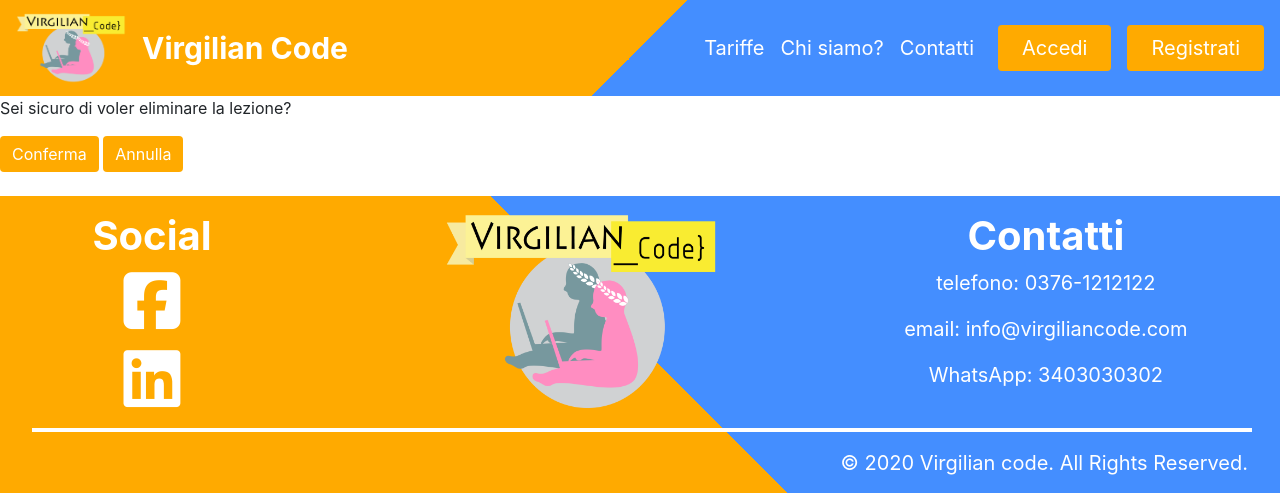
After one commit to 241253/progetto_tecnologie_web, a Django app: page /user_cart/cart/remove/1/ in a window 1280 px wide. The commit adds this page. Shown: the top 493 px of the page. Run offline with Django 3.2, Linux system fonts and the light colour scheme; data comes from the database, SQL or seed files in the repository; some libraries are stand-ins or nearby versions.

Commit message:
Z: piccole modifiche

```diff
--- a/user_cart/models.py
+++ b/user_cart/models.py
@@ -24,3 +24,10 @@ class CartDetail(models.Model):
 
     def __str__(self):
         return f'id: {self.id} - Cart_id: {self.cart.id} - Product_id: {self.product_id}'
+
+class PurchasedLessons(models.Model):
+    lesson = models.ForeignKey(Lesson, on_delete=models.CASCADE, null=True)
+    user = models.ForeignKey(User, on_delete=models.CASCADE, null=True)
+
+    def __str__(self):
+        return f'id: {self.id} - Lesson_title: {self.lesson.title} - User_name: {self.user.username} - # {self.lesson.id} - # {self.user.id}'
--- a/user_cart/templates/user_cart/cart.html
+++ b/user_cart/templates/user_cart/cart.html
@@ -16,7 +16,11 @@
                     <h3>{{ lesson.title }}</h3>
                     <p>Descrizione: {{ lesson.description }}</p>
                     <p>Prezzo: {{ lesson.price }}</p>
-                    <a class="btn btn-primary" href="#">Rimuovi</a>
+                    {% for cart_detail in cart_details %}
+                        {% if cart_detail.product_id == lesson.id %}
+                            <a class="btn btn-primary" href="{% url 'cart_remove' cart_detail.id %}">Rimuovi</a>
+                        {% endif %}
+                    {% endfor %}
                 </div>
                 <hr></hr>
             {% endfor %}
--- /dev/null
+++ b/user_cart/templates/user_cart/cart_remove.html
@@ -0,0 +1,16 @@
+{% extends 'base.html' %}
+{% load static %}
+
+{% block browser_page_title %} Rimuovi lezione dal carrello {% endblock %}
+
+{% block personal_css %}
+{% endblock %}
+
+{% block content %}
+    <form method="post">{% csrf_token %}
+        <p> Sei sicuro di voler eliminare la lezione?</p>
+        <input type="submit" class="btn btn-primary" value="Conferma">
+        <a class="btn btn-primary" href="{% url "cart" %}"> Annulla </a>
+    </form>
+    <br>
+{% endblock %}
--- a/user_cart/urls.py
+++ b/user_cart/urls.py
@@ -4,4 +4,5 @@ from . import views
 urlpatterns = [
     path('cart/add/<int:id>/', views.AddToCart.as_view(), name='cart_add'),
     path('cart/', views.CartView.as_view(), name='cart'),
+    path('cart/remove/<int:pk>/', views.RemoveToCart.as_view(), name='cart_remove'),
 ]
--- a/user_cart/views.py
+++ b/user_cart/views.py
@@ -4,6 +4,9 @@ from django.views.generic.base import View, TemplateView
 
 from lessons_management.models import Lesson
 from user_cart.models import Cart, CartDetail
+
+from django.urls import reverse_lazy
+from django.views.generic.edit import DeleteView
 
 class AddToCart(View):
 
@@ -25,24 +28,10 @@ class AddToCart(View):
             return render(request, 'user_cart/cart_error.html')
 
 
-# class RemoveToCart(View):
-#
-#     def get(self, request, *args, **kwargs):
-#         product_id = self.kwargs['id']
-#
-#         cart = None
-#         if len(Cart.objects.filter(user_id=request.user.id)) == 1:
-#             cart = Cart.objects.filter(user_id=request.user.id)[0]
-#         else:
-#             cart = Cart.objects.create(user_id=request.user.id)
-#             cart.save()
-#
-#         if len(CartDetail.objects.filter(cart_id=cart.id, product_id=product_id)) != 1:
-#             cart_detail = CartDetail.objects.create(cart_id=cart.id, product_id=product_id)
-#             cart_detail.save()
-#             return render(request, 'user_cart/cart.html')
-#         else:
-#             return render(request, 'user_cart/cart_error.html')
+class RemoveToCart(DeleteView):
+        model = CartDetail
+        template_name = 'user_cart/cart_remove.html'
+        success_url = reverse_lazy('cart')
 
 class CartView(TemplateView):
     template_name = 'user_cart/cart.html'
@@ -73,6 +62,7 @@ class CartView(TemplateView):
             context.update({
                 'lessons': lessons,
                 'totale': totale,
+                'cart_details': cart_details,
             })
             if sconto:
                 context.update({'sconto': 'si',})
```
